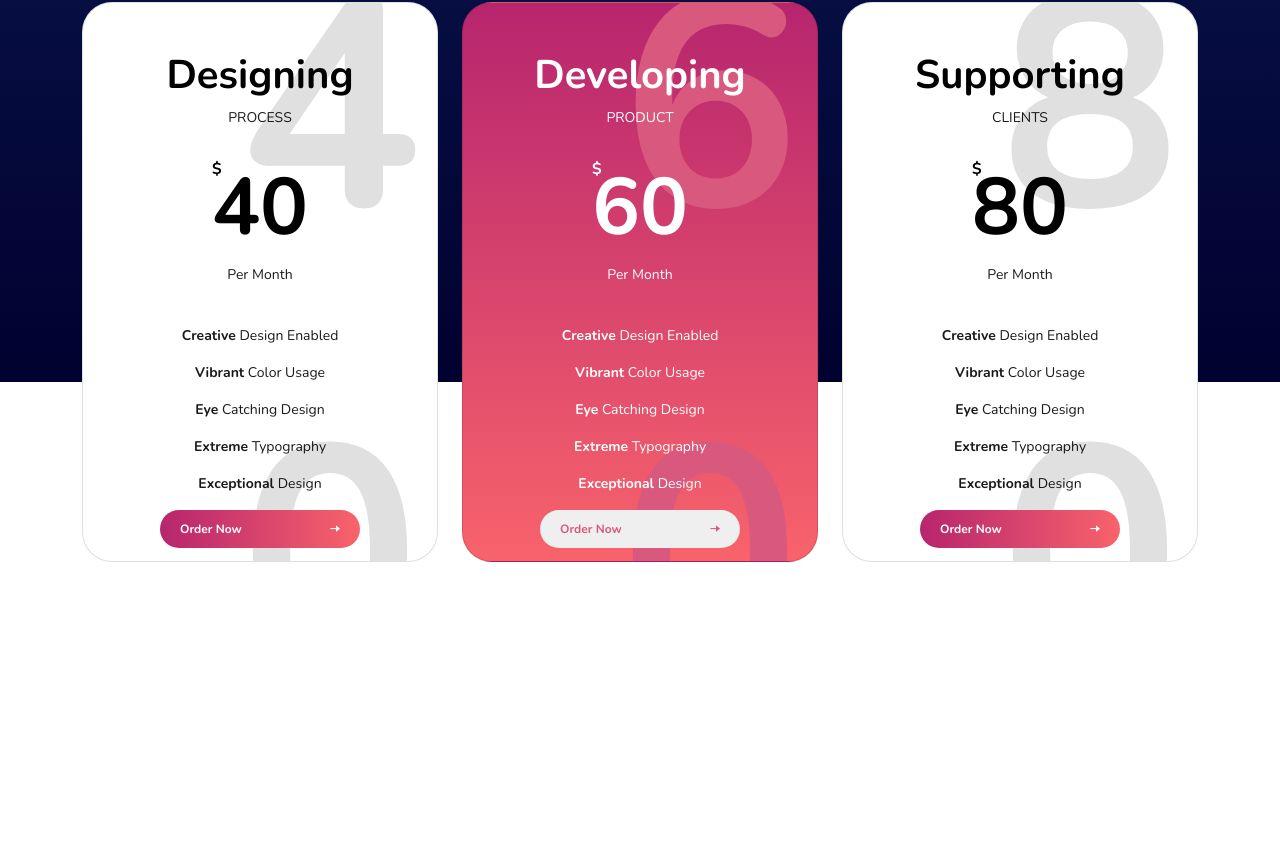
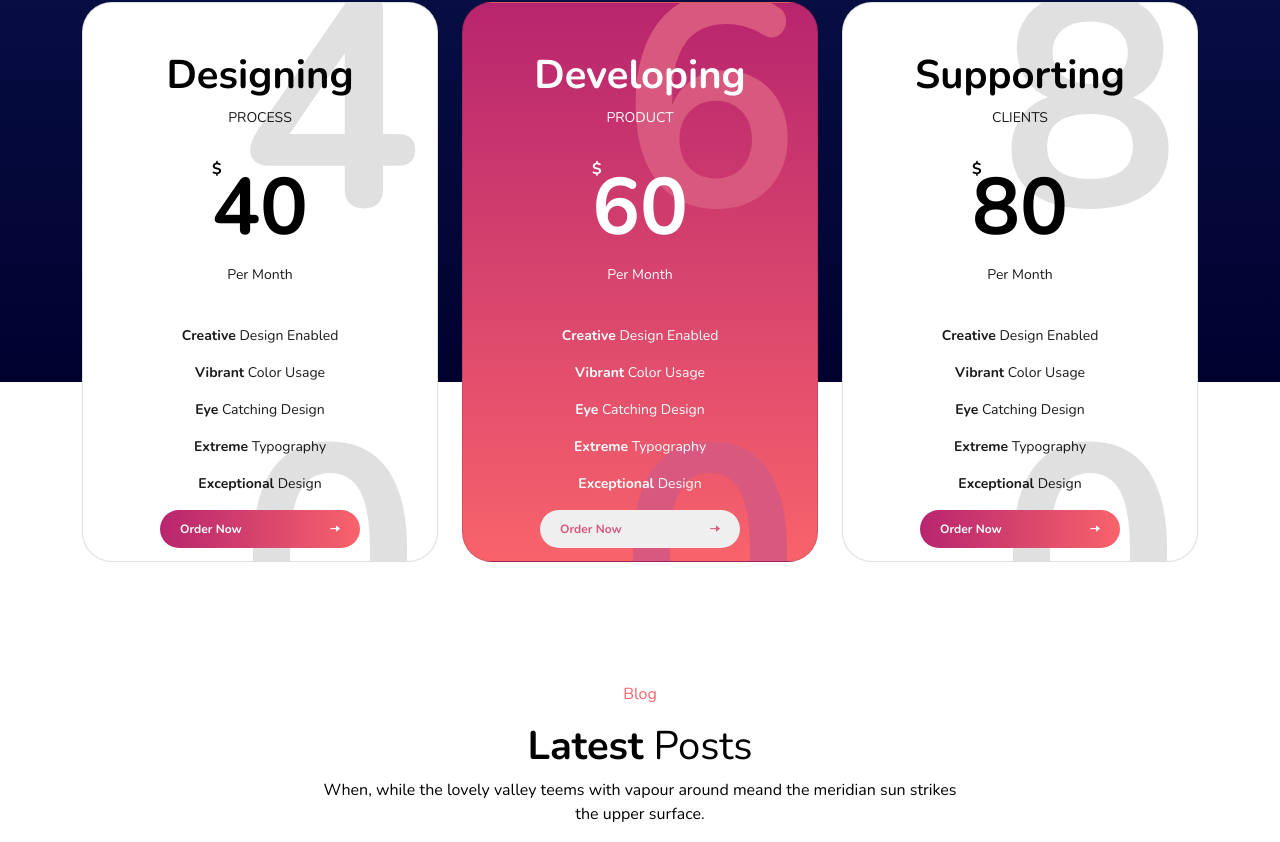
Before and after one commit to Evanflow89/proj-html-vuejs, a Vue app: page / in a window 1280 px wide. Shown: the part 3338-4180 px from the top of the page. Before the commit the page ends 3900 px from the top, so only its background shows below. Built offline with nearby package versions, Linux system fonts and the light colour scheme.

Commit message:
Added section Latest Post

```diff
--- a/src/components/blocks/BaseMain.vue
+++ b/src/components/blocks/BaseMain.vue
@@ -6,6 +6,7 @@
     <grow-business />
     <latest-work />
     <WePricing />
+    <latest-post />
   </main>
 </template>
 
@@ -16,6 +17,7 @@ import WedoButton from "../commons/wedoButton.vue";
 import GrowBusiness from "../sections/GrowBusiness.vue";
 import LatestWork from "../sections/LatestWork.vue";
 import WePricing from "../sections/WePricing.vue";
+import LatestPost from "../sections/LatestPost.vue";
 
 export default {
   name: "BaseMain",
@@ -26,6 +28,7 @@ export default {
     GrowBusiness,
     LatestWork,
     WePricing,
+    LatestPost,
   },
 };
 </script>,
--- /dev/null
+++ b/src/components/sections/LatestPost.vue
@@ -0,0 +1,35 @@
+<template>
+  <section>
+    <div class="container latest_post text-center">
+      <p class="p_head">Blog</p>
+      <h2 class="head"><span>Latest</span> Posts</h2>
+      <p class="p_content">
+        When, while the lovely valley teems with vapour around meand the
+        meridian sun strikes <br />
+        the upper surface.
+      </p>
+    </div>
+  </section>
+</template>
+
+<script>
+export default {
+  name: "LatestPost",
+};
+</script>
+
+<style lang="scss">
+.latest_post {
+  padding-top: 18.75rem;
+  .p_head {
+    color: var(--text-var1);
+  }
+  h2 {
+    color: var(--text-black);
+  }
+
+  .p_content {
+    color: var(--text-black);
+  }
+}
+</style>
```
